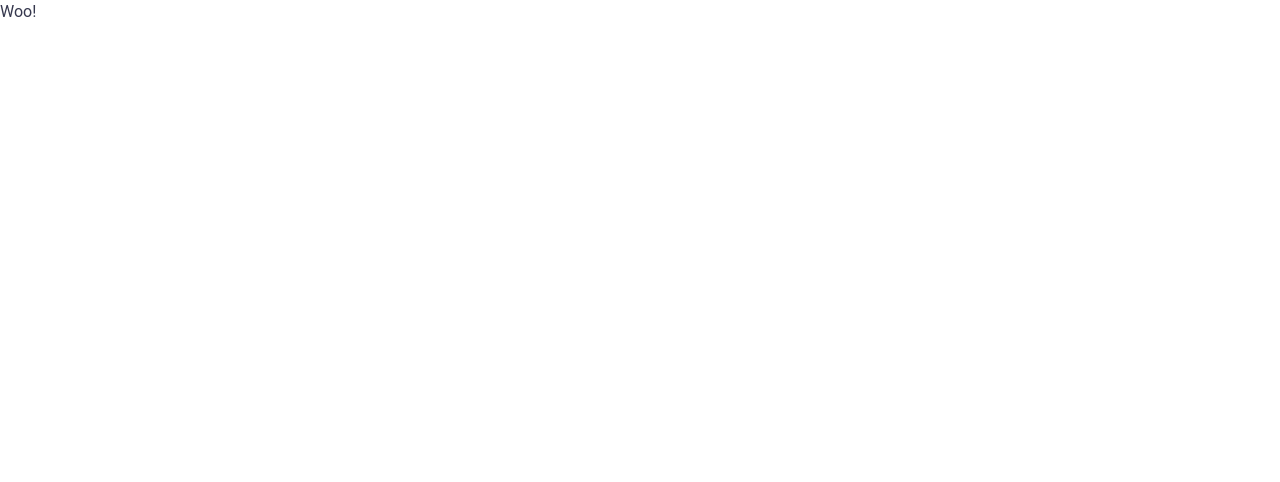
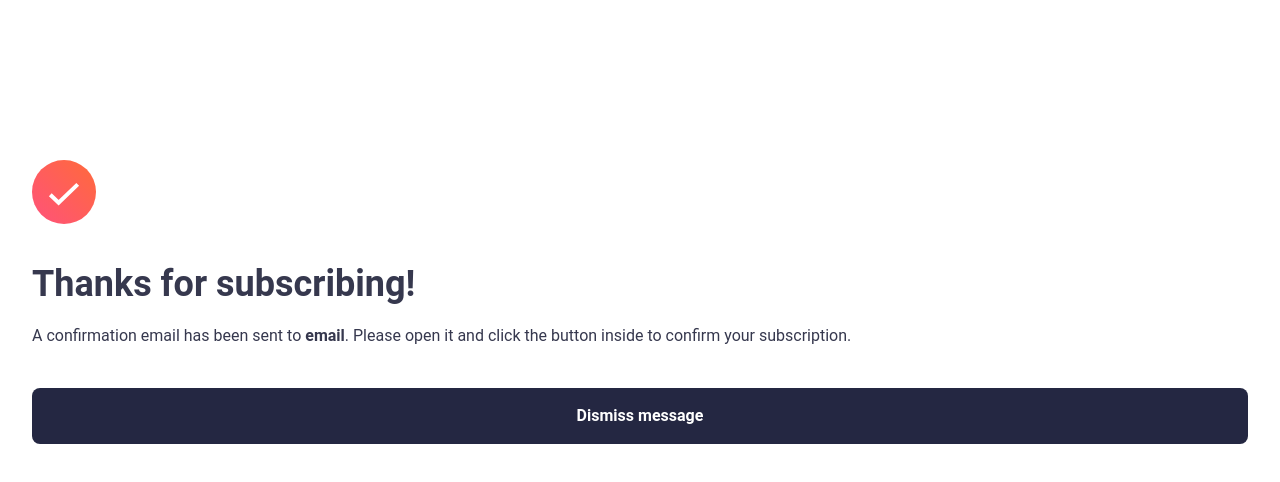
Before and after one commit to adam-peter/newsletter-signup, a Svelte app: page / in a window 1280 px wide. Shown: the top 482 px of the page. Built offline with nearby package versions, Linux system fonts and the light colour scheme.

Commit message:
Finish submitting

```diff
--- a/src/App.svelte
+++ b/src/App.svelte
@@ -14,7 +14,7 @@
   class="mx-auto flex h-[100vh] w-[100vw] flex-col font-roboto text-charcoal"
 >
   {#if submitted}
-    <Submitted />
+    <Submitted bind:submitted/>
   {:else}
     <MainPage width bind:submitted />
   {/if}
--- /dev/null
+++ b/src/components/Button.svelte
@@ -0,0 +1,17 @@
+<script>
+  import { createEventDispatcher } from "svelte";
+
+  const dispatch = createEventDispatcher();
+
+  export let text;
+  export let className;
+
+  const handleClick = () => {
+    dispatch("click");
+  };
+</script>
+
+<button
+  class={`${className} block w-full rounded-lg bg-darkSlate py-4 font-bold text-white`}
+  on:click={handleClick}>{text}</button
+>
--- a/src/pages/MainPage.svelte
+++ b/src/pages/MainPage.svelte
@@ -1,4 +1,5 @@
 <script>
+  import Button from "../components/Button.svelte";
   import IconLi from "../components/IconLi.svelte";
 
   export let width;
@@ -39,10 +40,7 @@
         type="text"
         placeholder="email@company.com"
       />
-      <button
-        class="mt-6 block w-full rounded-lg bg-darkSlate py-4 font-bold text-white"
-        >Subscribe to monthly newsletter</button
-      >
+      <Button className="mt-5" text="Subscribe to monthly newsletter"/>
     </label>
   </form>
 </div>
--- a/src/pages/Submitted.svelte
+++ b/src/pages/Submitted.svelte
@@ -1 +1,16 @@
-<h1>Woo!</h1>
+<script>
+  import Button from "../components/Button.svelte";
+
+  export let submitted;
+</script>
+
+<div class="flex flex-col items-start p-8">
+  <img src="/images/icon-success.svg" alt="success icon" class="mt-32"/>
+  <h1 class="mt-10 text-4xl font-bold">Thanks for subscribing!</h1>
+  <p class="mt-5">
+    A confirmation email has been sent to <span class="font-bold"
+      >{"email"}</span
+    >. Please open it and click the button inside to confirm your subscription.
+  </p>
+  <Button on:click={() => submitted = !submitted} text="Dismiss message" className="mt-10"/>
+</div>
```
